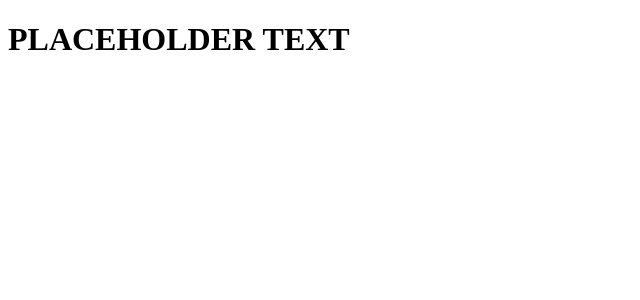
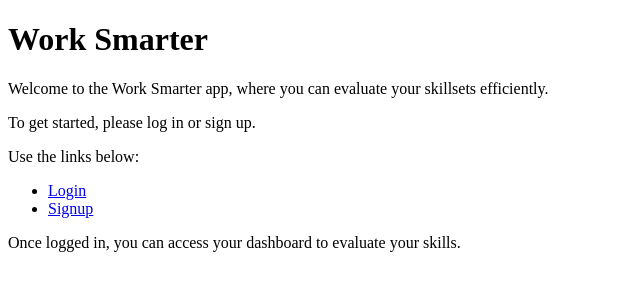
Before and after one commit to alton-michaux/work-smarter, a Next.js app in the folder frontend/: page / in a window 1280 px wide. Shown: the top 300 px of the page, without its empty margins (0-640 px from the left). Built offline with nearby package versions, Linux system fonts and the light colour scheme.

Commit message:
added copy to home, login and signup pages

```diff
--- a/frontend/pages/index.js
+++ b/frontend/pages/index.js
@@ -1,7 +1,19 @@
+import Login from './login'
+import Signup from './signup';
+
 const Home = () => {
     return(
         <div>
-            <h1>PLACEHOLDER TEXT</h1>
+            <h1>Work Smarter</h1>
+
+            <p>Welcome to the Work Smarter app, where you can evaluate your skillsets efficiently.</p>
+            <p>To get started, please log in or sign up.</p>
+            <p>Use the links below:</p>
+            <ul>
+                <li><a href="/login">Login</a></li>
+                <li><a href="/signup">Signup</a></li>
+            </ul>
+            <p>Once logged in, you can access your dashboard to evaluate your skills.</p>
         </div>
     )
 };
--- a/frontend/pages/login.js
+++ b/frontend/pages/login.js
@@ -1 +1,22 @@
 // Authentication - Login
+export default function Login() {
+    return (
+        <div>
+            <h2>Login</h2>
+            <form>
+                <div>
+                    <label htmlFor="username">Username:</label>
+                    <input type="text" id="username" name="username" required />
+                </div>
+                <div>
+                    <label htmlFor="password">Password:</label>
+                    <input type="password" id="password" name="password" required />
+                </div>
+                <button type="submit">Login</button>
+            </form>
+
+            <p>Don't have an account? <a href="/signup">Sign up here</a>.</p>
+            <a href="/">Back to Home</a>
+        </div>
+    )
+}
--- a/frontend/pages/signup.js
+++ b/frontend/pages/signup.js
@@ -1 +1,25 @@
 // Authentication = Signup
+export default function Signup() {
+    return (
+        <div>
+            <h2>Signup</h2>
+            <form>
+                <div>
+                    <label htmlFor="username">Username:</label>
+                    <input type="text" id="username" name="username" required />
+                </div>
+                <div>
+                    <label htmlFor="email">Email:</label>
+                    <input type="email" id="email" name="email" required />
+                </div>
+                <div>
+                    <label htmlFor="password">Password:</label>
+                    <input type="password" id="password" name="password" required />
+                </div>
+                <button type="submit">Sign Up</button>
+            </form>
+            <p>Already have an account? <a href="/login">Login here</a>.</p>
+            <a href="/">Back to Home</a>
+        </div>
+    )
+}
```
